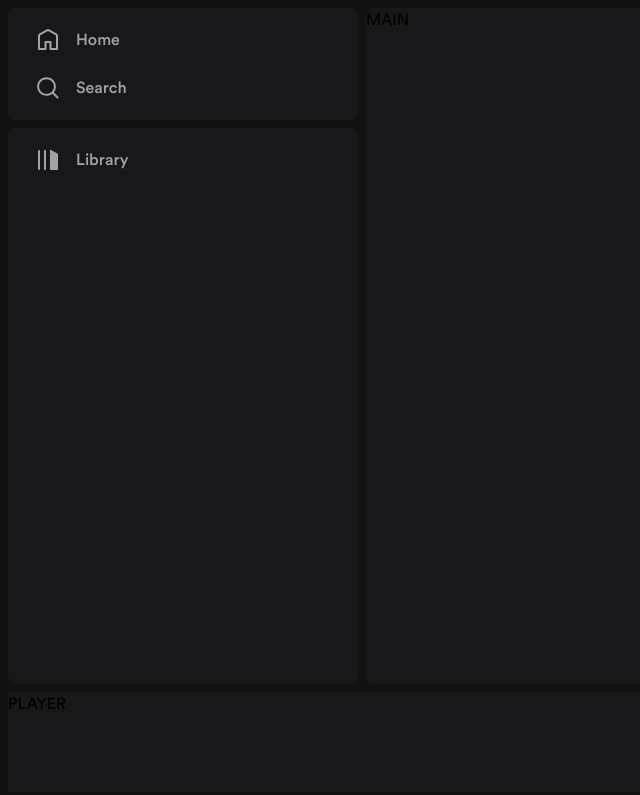
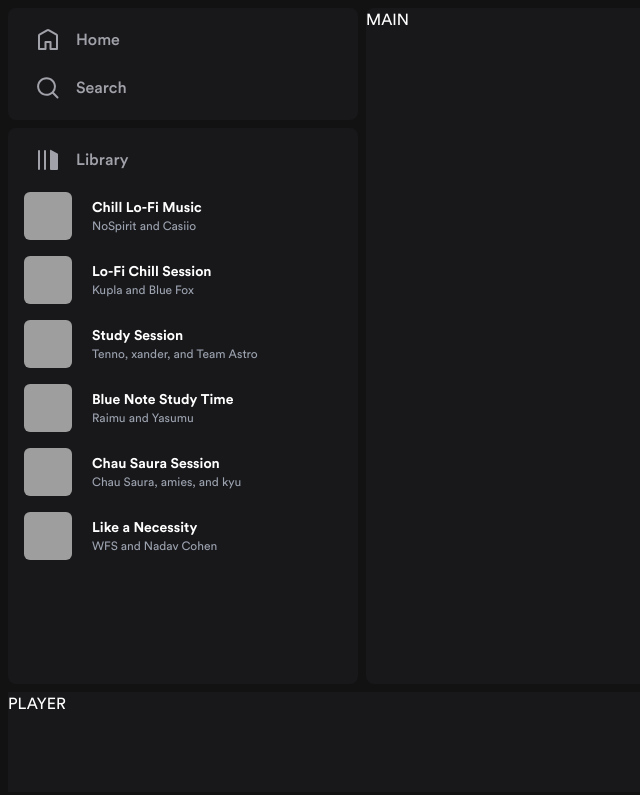
Before and after one commit to alesdevux/astro-spotify-clone, an Astro site: page / in a window 1280 px wide. Shown: the whole page, without its empty margins (0-640 px from the left). Built offline with nearby package versions, Linux system fonts and the light colour scheme; Astro itself is replaced by a stand-in of ours; grey boxes are pictures that could not be loaded.

Commit message:
✨ SideMenuCard component 4 playlists & base styles

```diff
--- a/src/components/AsideMenu.astro
+++ b/src/components/AsideMenu.astro
@@ -1,8 +1,11 @@
 ---
+import SideMenuCard from '@components/SideMenuCard.astro';
 import SideMenuItem from '@components/SideMenuItem.astro';
 import HomeIcon from '@icons/Home.astro';
 import LibraryIcon from '@icons/Library.astro';
 import SearchIcon from '@icons/Search.astro';
+
+import { playlists } from '@lib/data';
 ---
 
 <nav class="flex flex-col gap-2 h-full">
@@ -21,5 +24,6 @@ import SearchIcon from '@icons/Search.astro';
       <LibraryIcon />
        Library
     </SideMenuItem>
+    {playlists.map(playlist => <SideMenuCard playlist={playlist} />)}
   </ul>
 </nav>
--- /dev/null
+++ b/src/components/SideMenuCard.astro
@@ -0,0 +1,37 @@
+---
+import type { Playlist } from '@lib/data';
+
+interface Props {
+  playlist: Playlist;
+}
+
+const { playlist } = Astro.props;
+const { id, cover, title, artists, color } = playlist;
+
+const artistsOfPlaylist = new Intl.ListFormat('en', {
+  style: 'long',
+  type: 'conjunction',
+}).format(artists);
+---
+
+<a
+  href={`/playlist/${id}`}
+  class="playlist-item flex relative p-2 overflow-hidden items-center gap-5 rounded-md hover:bg-zinc-800">
+  <picture class="w-12 h-12 flex-none">
+    <source srcset={cover} type="image/webp" />
+    <img
+      src={cover}
+      alt={title}
+      class="w-full h-full rounded-md object-cover"
+      loading="lazy"
+    />
+  </picture>
+  <div class="flex flex-col flex-auto truncate">
+    <h4 class="font-semibold text-sm">
+      {title}
+    </h4>
+    <span class="text-xs text-gray-400">
+      {artistsOfPlaylist}
+    </span>
+  </div>
+</a>
--- a/src/layouts/Layout.astro
+++ b/src/layouts/Layout.astro
@@ -17,7 +17,7 @@ const { title } = Astro.props;
     <meta name="generator" content={Astro.generator} />
     <title>{title}</title>
   </head>
-  <body class="relative h-screen p-2 gap-2 bg-[#121212]">
+  <body class="relative h-screen p-2 gap-2 bg-[#121212] text-white">
     <aside>
       <AsideMenu />
     </aside>
```
